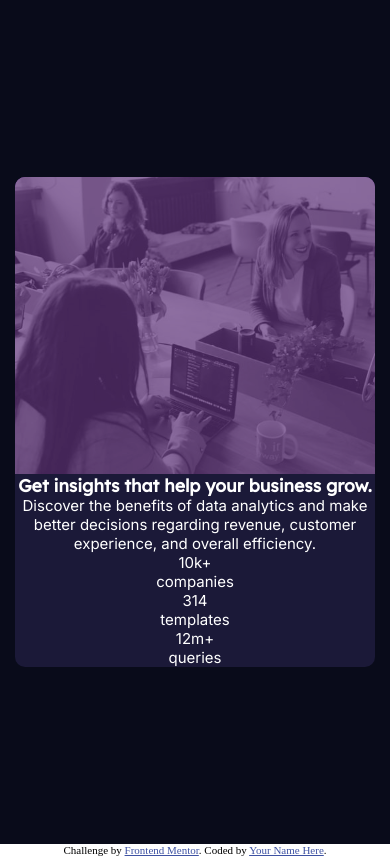
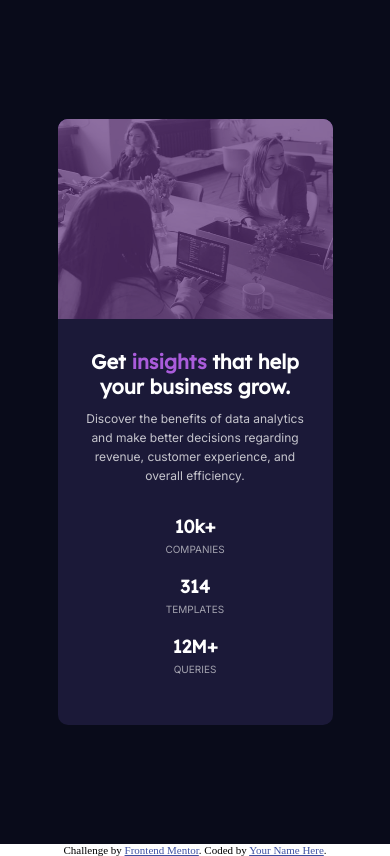
Before and after one commit to dkdurden/stats-card, a website: page index.html in a window 390 px wide. Drawn offline with Linux system fonts and the light colour scheme.

Commit message:
finished initial styles for mobile view

```diff
--- a/index.html
+++ b/index.html
@@ -37,7 +37,8 @@
       <article class="stats-card">
         <section class="stats-card__content">
           <h1 class="stats-card__heading">
-            Get insights that help your business grow.
+            Get <span class="accent">insights</span> that help your business
+            grow.
           </h1>
           <p class="stats-card__description">
             Discover the benefits of data analytics and make better decisions
@@ -46,15 +47,15 @@
 
           <div class="stats-card__stats">
             <div class="stats-card__stat-group">
-              <p>10k+</p>
+              <h2>10k+</h2>
               <p>companies</p>
             </div>
             <div class="stats-card__stat-group">
-              <p>314</p>
+              <h2>314</h2>
               <p>templates</p>
             </div>
             <div class="stats-card__stat-group">
-              <p>12m+</p>
+              <h2>12M+</h2>
               <p>queries</p>
             </div>
           </div>
--- a/styles/_general.scss
+++ b/styles/_general.scss
@@ -26,6 +26,15 @@ h2 {
   font-family: variables.$ff-accent;
 }
 
+h1 {
+  font-size: 2rem;
+}
+
 p {
   font-family: variables.$ff-primary;
+  font-size: 1.2rem;
 }
+
+.accent {
+  color: variables.$primary-accent;
+}
--- a/styles/_stats-card.scss
+++ b/styles/_stats-card.scss
@@ -7,9 +7,37 @@
   background-color: variables.$bg-primary-card;
   color: variables.$neutral-white;
   border-radius: 10px;
+  max-width: 275px;
 
   &__content {
     text-align: center;
+    padding: 3rem 2rem;
+  }
+
+  &__heading {
+    margin-bottom: 1rem;
+    color: variables.$neutral-white;
+  }
+
+  &__description {
+    color: variables.$neutral-white-transparent-more;
+    line-height: 1.6;
+    margin-bottom: 3rem;
+  }
+
+  &__stat-group {
+    margin: 2rem;
+
+    h2 {
+      font-size: 1.8rem;
+      margin-bottom: 0.5rem;
+    }
+
+    p {
+      font-size: 1rem;
+      text-transform: uppercase;
+      color: variables.$neutral-white-transparent-less;
+    }
   }
 
   &__img-div {
@@ -20,9 +48,11 @@
 
   &__img-div img {
     display: block;
-    max-width: 100%;
+    width: 100%;
+    max-height: 200px;
     opacity: 0.6;
     filter: brightness(50%);
+    object-fit: fill;
     border-top-left-radius: inherit;
     border-top-right-radius: inherit;
   }
```
Also changed, not shown: style.css, 1 other file.
